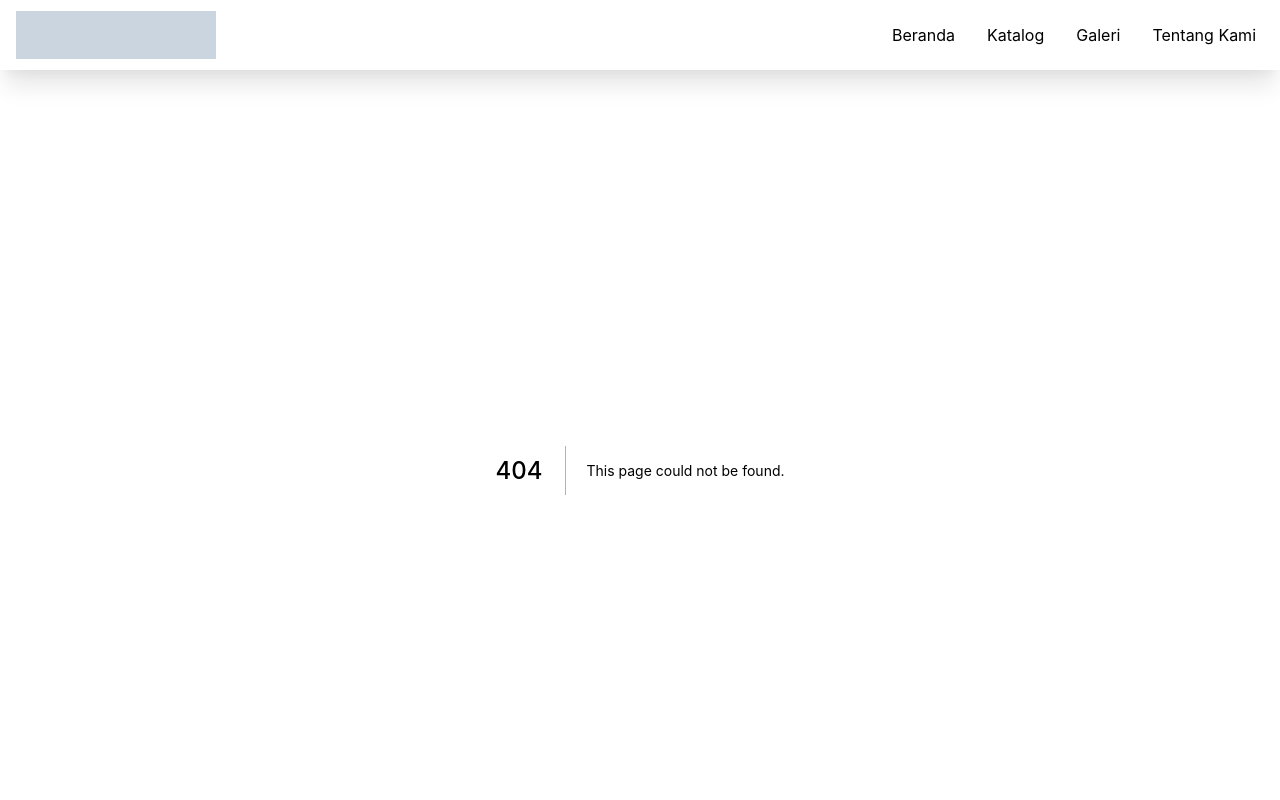
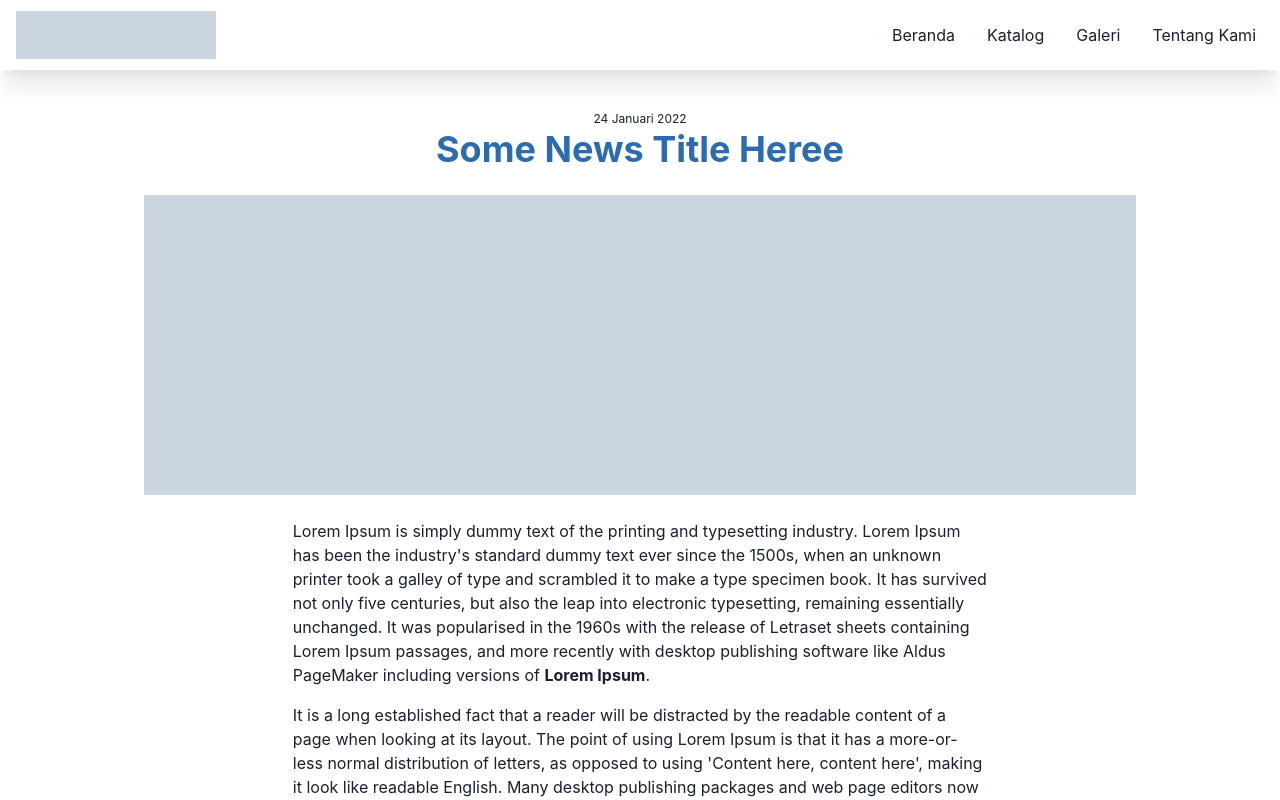
Before and after one commit to raharditya/batik-girilayu, a Next.js app: page /berita/1 in a window 1280 px wide. Before the commit this address had no page. Shown: the top 800 px of the page. Built offline with nearby package versions, Linux system fonts and the light colour scheme.

Commit message:
Add BeritaPage

```diff
--- /dev/null
+++ b/pages/berita/[slug].js
@@ -0,0 +1,32 @@
+import { Box, Center, Container, Heading, Text, VStack } from '@chakra-ui/layout';
+import ReactMarkdown from 'react-markdown';
+import { useRouter } from 'next/router';
+
+export default function BeritaPage() {
+  const router = useRouter();
+  const { slug } = router.query;
+
+  return (
+    <Container maxW="container.lg" py="10">
+      <Box textAlign="center" mb="6">
+        <Text fontSize="xs">24 Januari 2022</Text>
+        <Heading color="blue.600">Some News Title Heree</Heading>
+      </Box>
+
+      <Box h="300px" bg="gray.300" mb="6"></Box>
+
+      <VStack maxW={{ base: 'full', md: '70%' }} marginX="auto" spacing="4">
+        <ReactMarkdown>
+          {`
+Lorem Ipsum is simply dummy text of the printing and typesetting industry. Lorem Ipsum has been the industry's standard dummy text ever since the 1500s, when an unknown printer took a galley of type and scrambled it to make a type specimen book. It has survived not only five centuries, but also the leap into electronic typesetting, remaining essentially unchanged. It was popularised in the 1960s with the release of Letraset sheets containing Lorem Ipsum passages, and more recently with desktop publishing software like Aldus PageMaker including versions of **Lorem Ipsum**.
+
+It is a long established fact that a reader will be distracted by the readable content of a page when looking at its layout. The point of using Lorem Ipsum is that it has a more-or-less normal distribution of letters, as opposed to using 'Content here, content here', making it look like readable English. Many desktop publishing packages and web page editors now use Lorem Ipsum as their default model text, and a search for 'lorem ipsum' will uncover many web sites still in their infancy. Various versions have evolved over the years, sometimes by accident, sometimes on purpose (injected humour and the like).
+
+Contrary to popular belief, Lorem Ipsum is not simply random text. It has roots in a piece of classical Latin literature from 45 BC, making it over 2000 years old. Richard McClintock, a Latin professor at Hampden-Sydney College in Virginia, looked up one of the more obscure Latin words, consectetur, from a Lorem Ipsum passage, and going through the cites of the word in classical literature, discovered the undoubtable source. Lorem Ipsum comes from sections 1.10.32 and 1.10.33 of "de Finibus Bonorum et Malorum" (The Extremes of Good and Evil) by Cicero, written in 45 BC. This book is a treatise on the theory of ethics, very popular during the Renaissance. The first line of Lorem Ipsum, "Lorem ipsum dolor sit amet..", comes from a line in section 1.10.32.
+
+There are many variations of passages of Lorem Ipsum available, but the majority have suffered alteration in some form, by injected humour, or randomised words which don't look even slightly believable. If you are going to use a passage of Lorem Ipsum, you need to be sure there isn't anything embarrassing hidden in the middle of text. All the Lorem Ipsum generators on the Internet tend to repeat predefined chunks as necessary, making this the first true generator on the Internet. It uses a dictionary of over 200 Latin words, combined with a handful of model sentence structures, to generate Lorem Ipsum which looks reasonable. The generated Lorem Ipsum is therefore always free from repetition, injected humour, or non-characteristic words etc.`}
+        </ReactMarkdown>
+      </VStack>
+    </Container>
+  );
+}
--- /dev/null
+++ b/pages/katalog/[slug].js
@@ -0,0 +1,6 @@
+import { Box } from '@chakra-ui/layout';
+import React from 'react';
+
+export default function KatalogPage() {
+  return <Box></Box>;
+}
```
